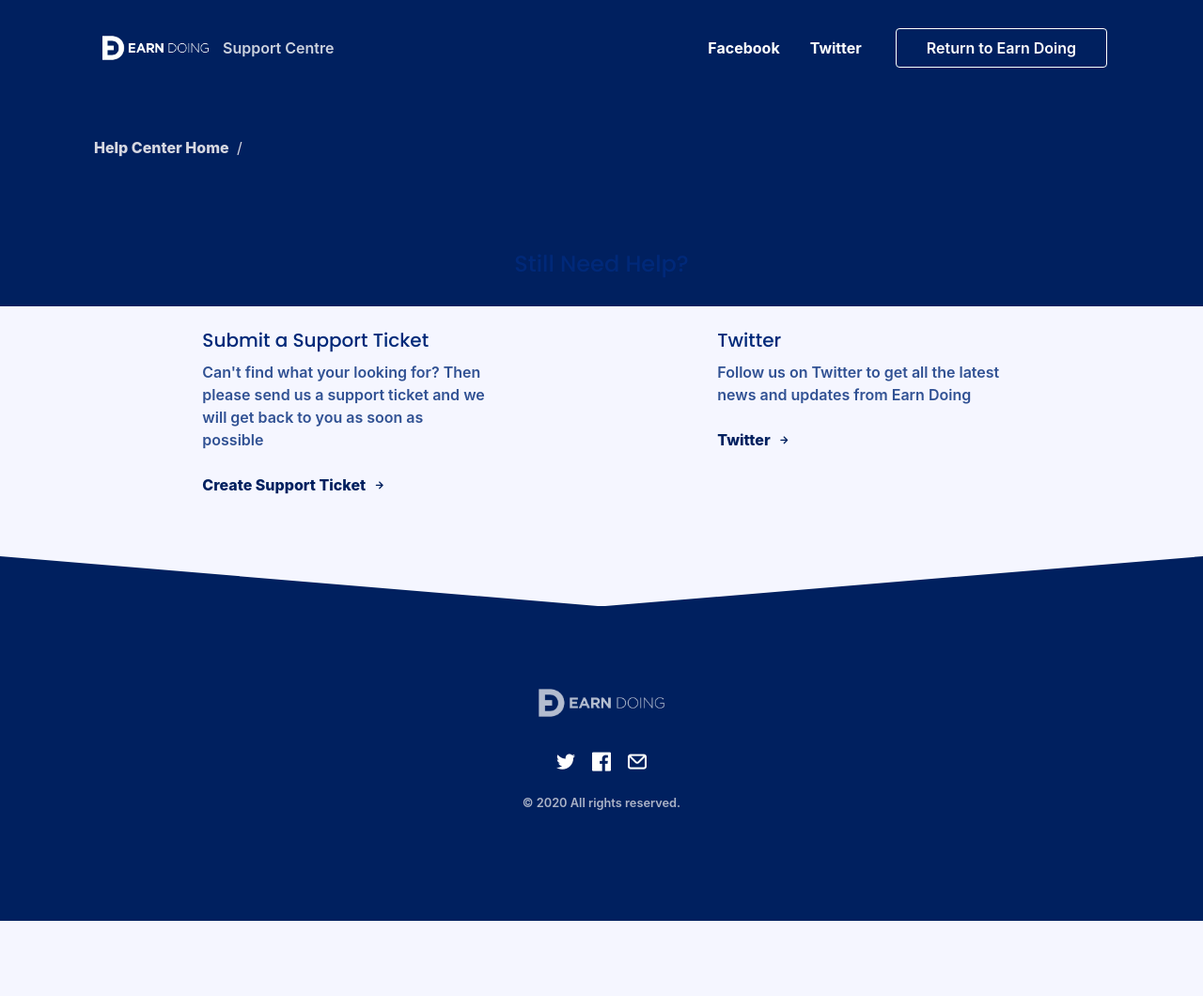
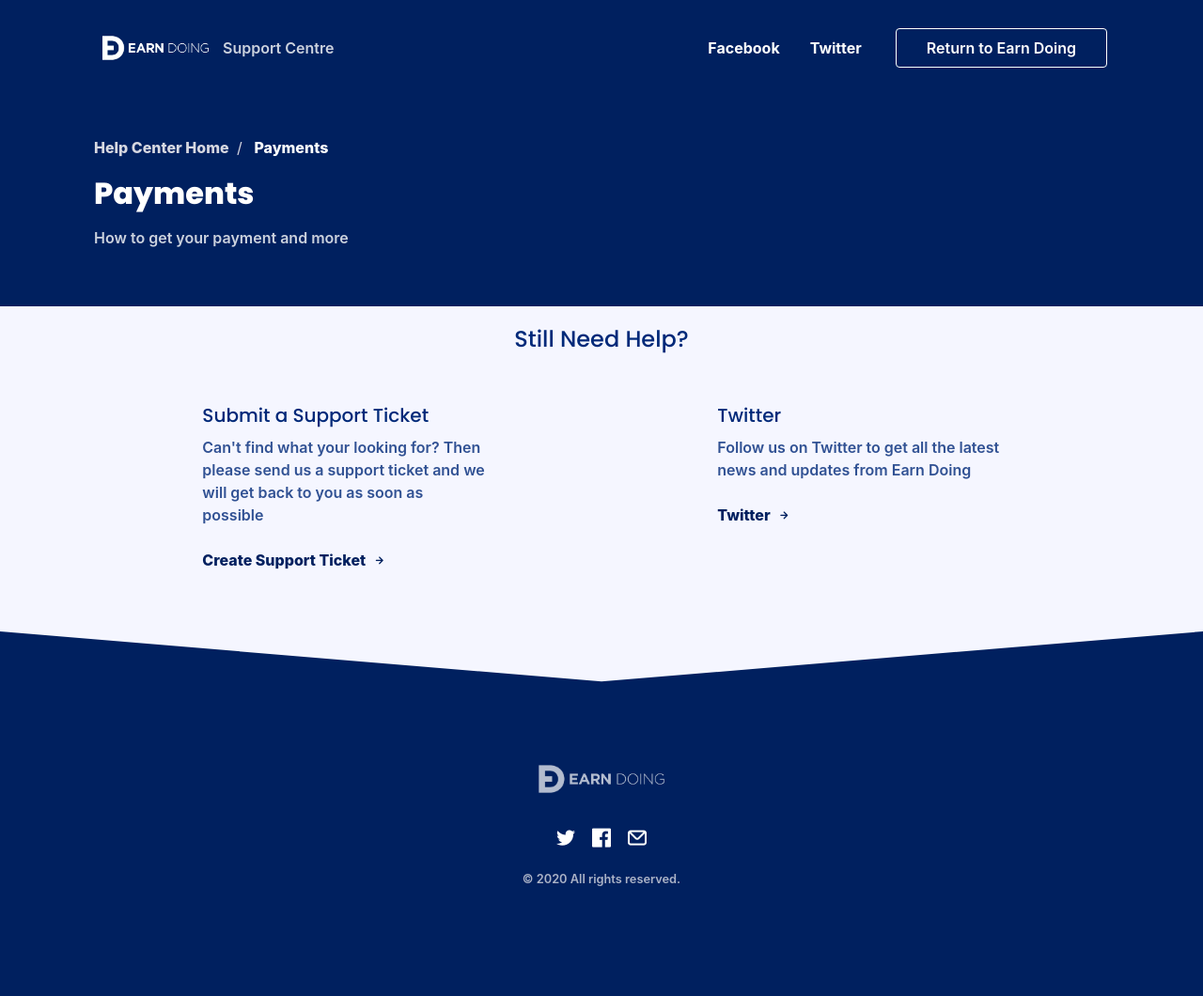
Before and after one commit to TomBillingtonUK/earndoing.github.io, a Jekyll site: the page built from payments.html, in a window 1280 px wide. Shown: the whole page at 94% size. Built offline with Jekyll 4.4.1, drawn with Linux system fonts in a browser that asks for light colours; nearby versions of some CDN libraries; some web fonts are replaced; comment, search, counter and statistics services are not loaded; before the commit the page ends 980 px from its top, so only the background shows below that.

Commit message:
Update category_list.yml

```diff
--- a/_data/category_list.yml
+++ b/_data/category_list.yml
@@ -3,3 +3,6 @@
 account:
   name: My Account
   description: How to make changes and update your account
+payments:
+  name: Payments
+  description: How to get your payment and more
```
